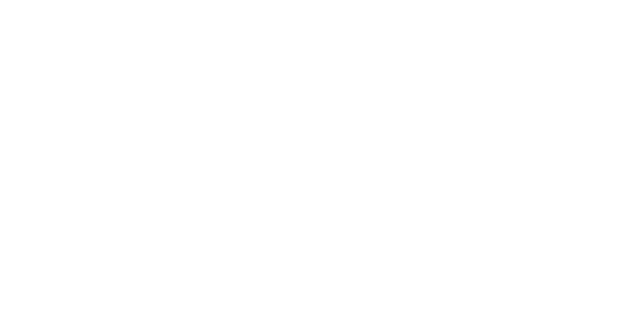
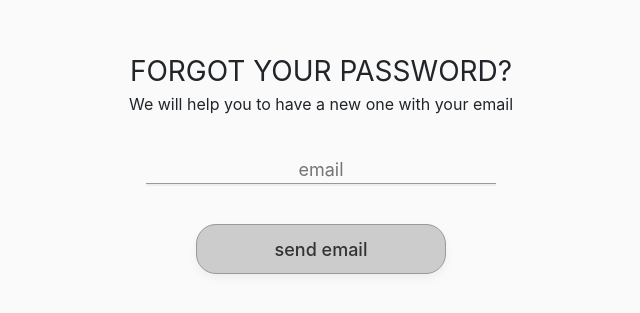
Before and after one commit to WeSearchers/wesearchers-api, a React app in the folder project/frontend/: page /forgotpass in a window 1280 px wide. Shown: the part 213-526 px from the top of the page, without its empty margins (319-959 px from the left). Built offline with nearby package versions, Linux system fonts and the light colour scheme; the HTML template or start-up script is replaced by a standard one.

Commit message:
Add Forgot Password page

```diff
--- a/project/frontend/src/App.js
+++ b/project/frontend/src/App.js
@@ -7,6 +7,7 @@
 import UserProfile from "./views/userProfile";
 import EditUserProfileForm from "./components/user-profile/editUserProfileForm";
 import UserLogin from "./components/Login/userLogin";
+import ForgotPassword from "./components/Login/forgotPassword";
 import "bootstrap/dist/css/bootstrap.css";
 
 class App extends Component {
@@ -18,6 +19,7 @@
             <Route path="/user/profile" component={UserProfile} />
             <Route path="/edit" component={EditUserProfileForm} />
             <Route path="/login" component={UserLogin} />
+            <Route path="/forgotpass" component={ForgotPassword} />
           </Switch>
         </div>
       </Router>
--- /dev/null
+++ b/project/frontend/src/components/Login/forgotPassword.js
@@ -0,0 +1,25 @@
+import React, { Component } from "react";
+
+class ForgotPassword extends Component {
+  state = {};
+  render() {
+    return (
+      <div className="login-page">
+        <div className="container">
+          <div className="forgot-password login-form">
+            <div className="title">FORGOT YOUR PASSWORD?</div>
+            <div className="sub-title">
+              We will help you to have a new one with your email
+            </div>
+            <input className="input-email" type="text" placeholder="email" />
+            <button type="button" href="/user/profile">
+              send email
+            </button>
+          </div>
+        </div>
+      </div>
+    );
+  }
+}
+
+export default ForgotPassword;
--- a/project/frontend/src/styles/loginSignForm.css
+++ b/project/frontend/src/styles/loginSignForm.css
@@ -75,3 +75,26 @@
   font-size: 20px;
   font-weight: 500;
 }
+
+/*FORGOT PASSWORD*/
+
+.forgot-password .title {
+  font-size: 28px;
+}
+
+.forgot-password .sub-title {
+  margin-bottom: 20px;
+}
+
+.forgot-password .input-email {
+  background: transparent;
+  border: transparent;
+  border-bottom: 1px solid #999;
+  border-radius: 0;
+  box-shadow: 0px 2px 0px 0px #eee;
+  height: fit-content;
+  margin-bottom: 40px;
+  margin-top: 20px;
+  text-align: center;
+  padding: 0;
+}
```
